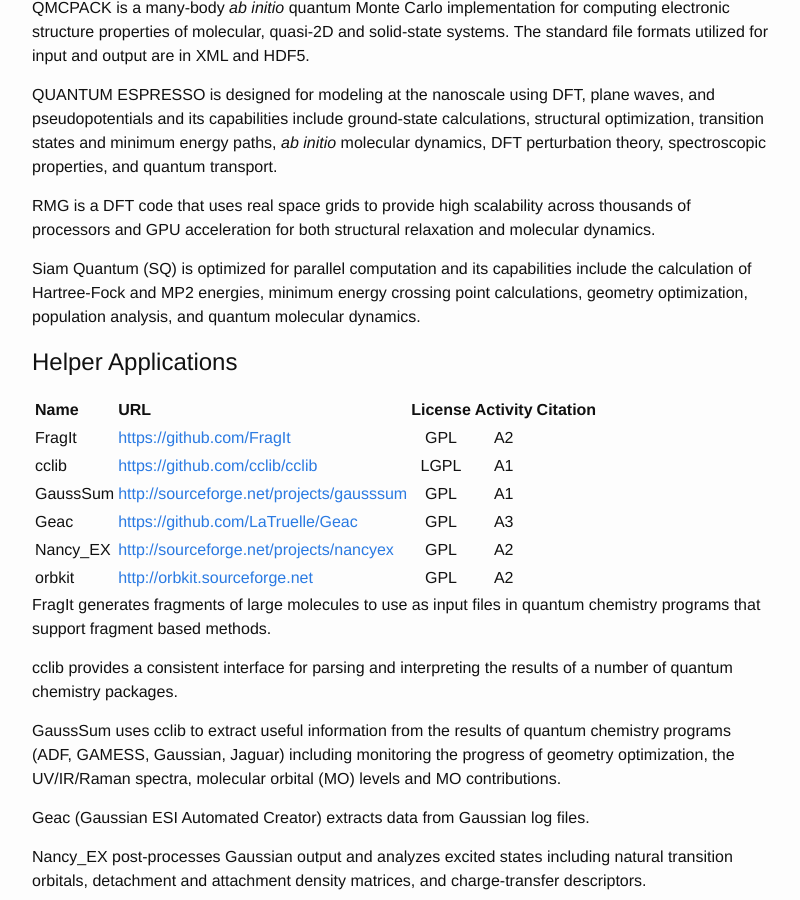
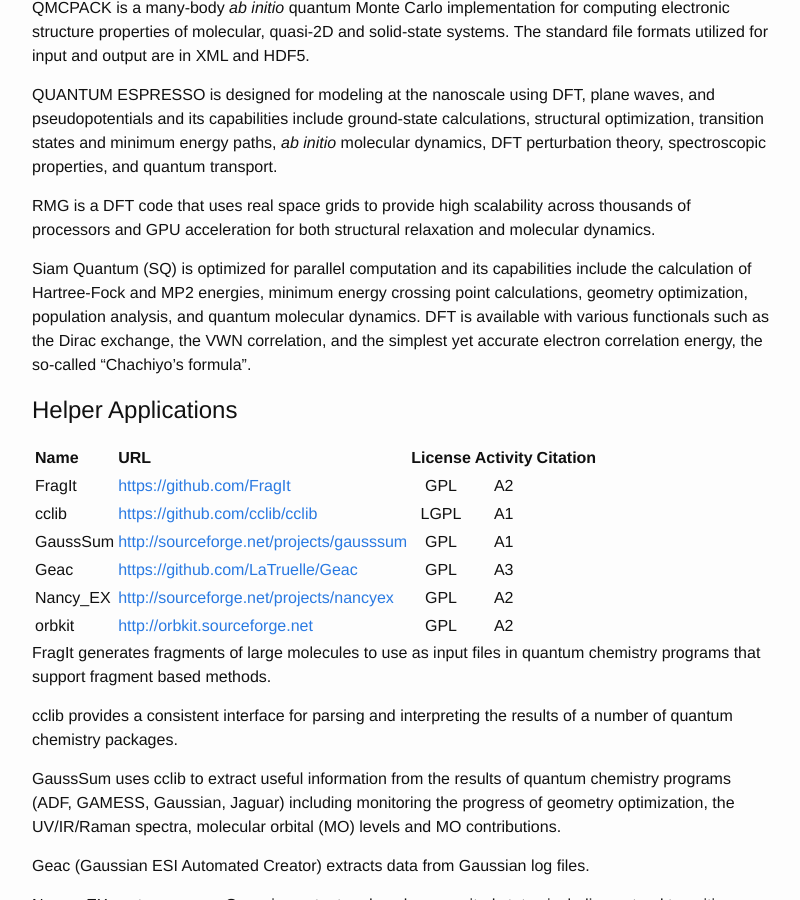
Before and after one commit to OpenSourceMolecularModeling/OpenSourceMolecularModeling.github.io, a Jekyll site: the page built from index.md, in a window 1280 px wide and 900 px high, scrolled down 14660 px. Shown: the whole window, without its empty margins (238-1038 px from the left). Built offline with Jekyll 4.4.1, drawn with Linux system fonts in a browser that asks for light colours.

Commit message:
Update index.md

```diff
--- a/index.md
+++ b/index.md
@@ -539,7 +539,7 @@ QUANTUM ESPRESSO is designed for modeling at the nanoscale using DFT, plane wave
 
 RMG is a DFT code that uses real space grids to provide high scalability across thousands of processors and GPU acceleration for both structural relaxation and molecular dynamics.
 
-Siam Quantum (SQ) is optimized for parallel computation and its capabilities include the calculation of Hartree-Fock and MP2 energies, minimum energy crossing point calculations, geometry optimization, population analysis, and quantum molecular dynamics.
+Siam Quantum (SQ) is optimized for parallel computation and its capabilities include the calculation of Hartree-Fock and MP2 energies, minimum energy crossing point calculations, geometry optimization, population analysis, and quantum molecular dynamics. DFT is available with various functionals such as the Dirac exchange, the VWN correlation, and the simplest yet accurate electron correlation energy, the so-called “Chachiyo's formula”.
 
 Helper Applications
 -------------------
```
Also changed, not shown: other parts of index.md (+1 -1 lines).
